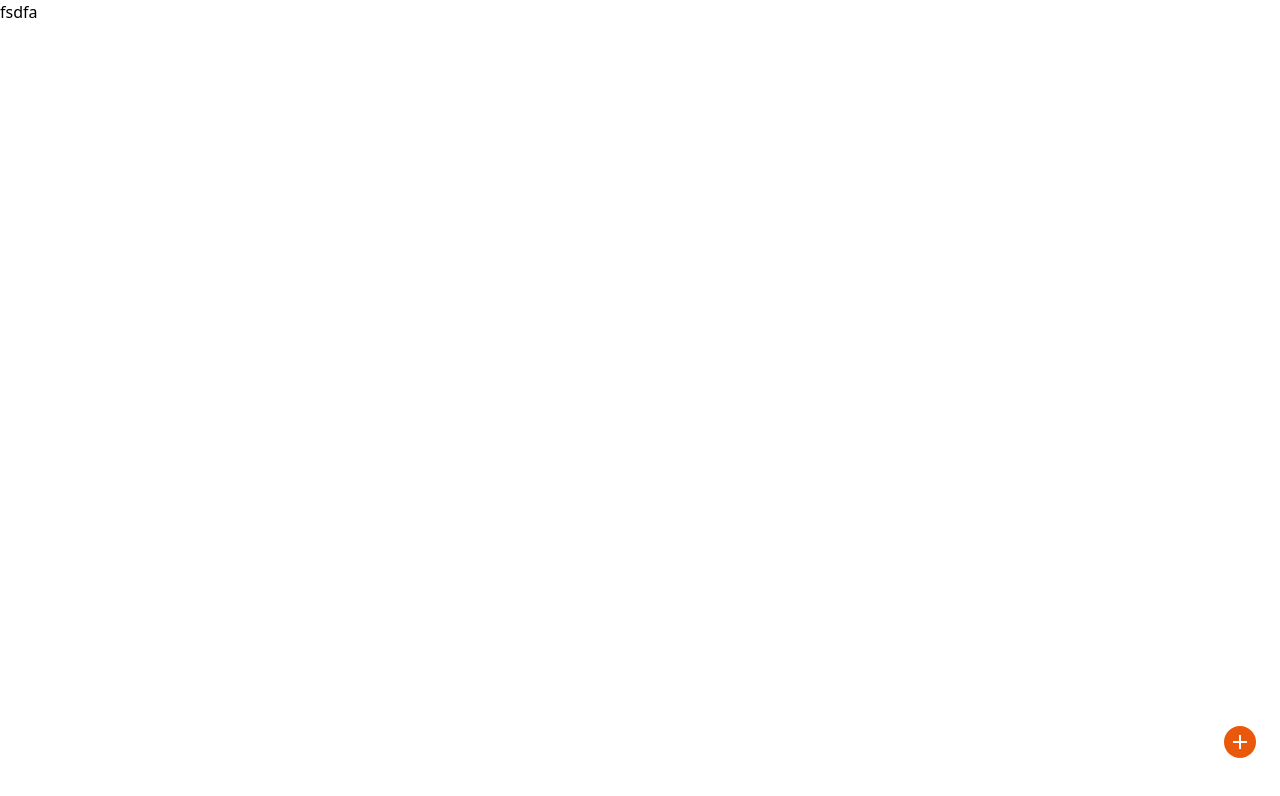
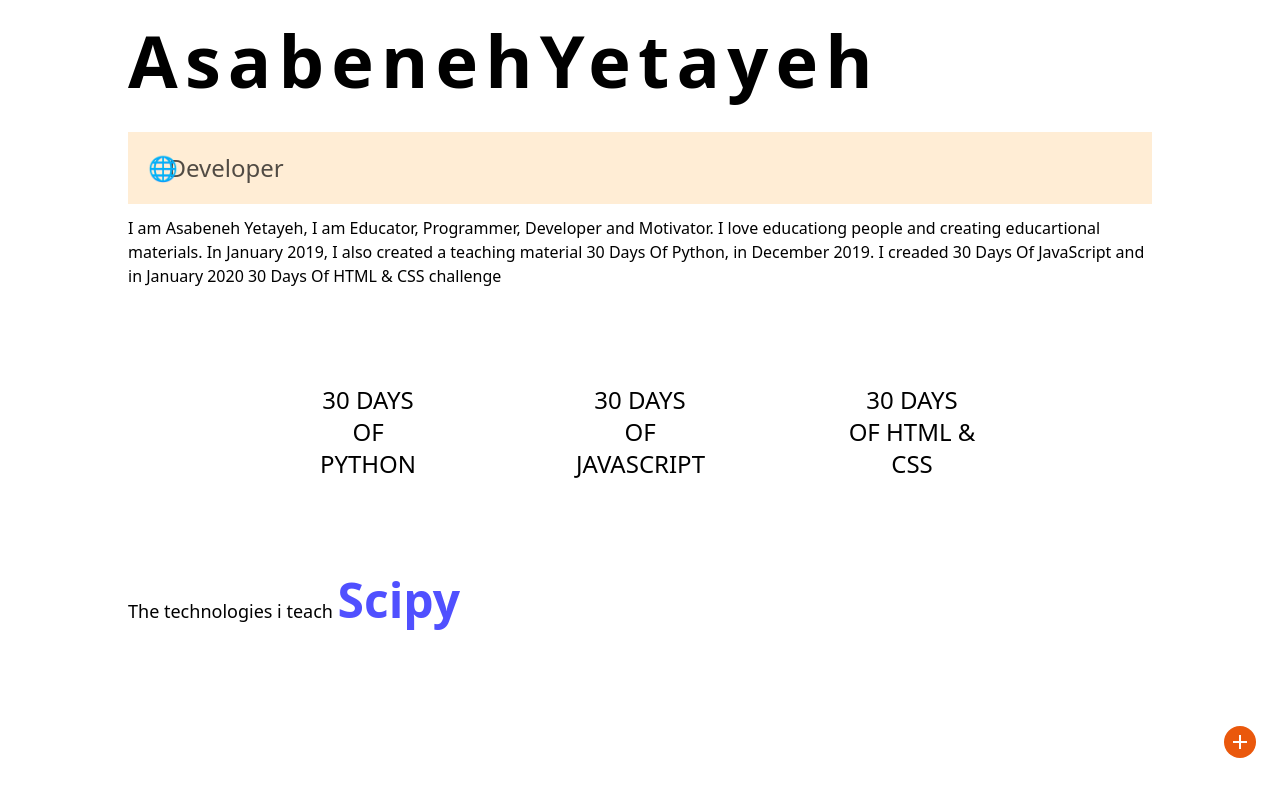
Before and after one commit to gouravg8/countryDataVisual, a plain HTML site: page dist/portfolio.html in a window 1280 px wide. Drawn offline with nearby package versions, Linux system fonts and the light colour scheme.

Commit message:
modified site and added blink and all animations, logics(ch.emoji, ch.name)

```diff
--- a/dist/portfolio.html
+++ b/dist/portfolio.html
@@ -8,12 +8,88 @@
     <title>Authors Portfolio</title>
     <link rel="stylesheet" href="style.css">
 </head>
+<style>
+    * {
+        margin: 0;
+        bottom: 0;
+        box-sizing: border-box;
+    }
+
+    body,
+    html {
+        width: 100%;
+        height: 100%;
+    }
+
+    .authorTitlesSwapAnim {
+        animation: myAnim 1.5s ease 0s infinite normal forwards;
+    }
+
+    @keyframes myAnim {
+        0% {
+            opacity: 0;
+            transform: translateX(-30px);
+        }
+
+        100% {
+            opacity: 1;
+            transform: translateX(0);
+        }
+    }
+
+    .technologies {
+        animation: fade 1.5s ease 0s infinite normal forwards;
+    }
+
+    @keyframes fade {
+        0% {
+            opacity: 0;
+        }
+
+        100% {
+            opacity: 1;
+        }
+    }
+    .zoomText:hover{
+        animation: zoomt .7s ease 0s 1 normal forwards;
+    }
+    @keyframes zoomt {
+	0% {
+		transform: scale(1);
+	}
+
+	100% {
+		transform: scale(1.1);
+	}
+}
+</style>
 
 <body>
-    <div class="container">
-fsdfa
+    <div class="container w-4/5 flex flex-col align-middle justify-center mx-auto">
+        <h1 id="authorName"
+            class="text-4xl tracking-widest my-6 md:text-6xl font-semibold lg:text-7xl"></h1>
+
+        <div class="text-2xl flex justify-start align-middle bg-orange-100 p-3 my-3 lg:p-5">
+            <span id="authorTitlesEmoji" class='z-20'>🌱</span>
+            <p id="authorTitles" class="z-10">Educator</p>
+        </div>
+        <p id="authorBio" class="text-base"></p>
+        <div id="challenges" class="flex flex-wrap align-middle justify-center gap-4 my-8">
+            <!-- <p
+                class="w-3/4 p-6 md:p-16 text-center uppercase font-semibold text-xl text-black rounded md:w-1/4 hover:bg-orange-200 hover:font-bold lg:w-1/6">
+                js for eveon</p> -->
+            <!-- <p
+                class="w-3/4 p-6 md:p-16 text-center uppercase font-semibold text-xl text-black rounded md:w-1/4 hover:bg-orange-200 hover:font-bold lg:w-1/6">
+                30 days of py</p>
+            <p
+                class="w-3/4 p-6 md:p-16 text-center uppercase font-semibold text-xl text-black rounded md:w-1/4 hover:bg-orange-200 hover:font-bold lg:w-1/6">
+                30 days of js</p> -->
+        </div>
+        <p class="text-base md:text-lg mb-12">The technologies i teach <span id="technologies"
+                class="text-3xl font-bold md:text-4xl lg:text-5xl ">Node</span></p>
     </div>
 
+    <!-- ! floating button starts -->
     <div class="floatingNav fixed right-6 bottom-10 flex flex-col justify-center w-18
         ">
         <div class="links flex flex-col bg-orange-300 p-2 rounded">
@@ -45,6 +121,7 @@ fsdfa
             }
         })
     </script>
+    <script type="module" src="portfolio.js"></script>
 </body>
 
 </html>
--- a/dist/portfolio.js
+++ b/dist/portfolio.js
@@ -0,0 +1,67 @@
+import asabenehChallenges2020 from "./author.mjs";
+let author = asabenehChallenges2020;
+let authorName = document.querySelector("#authorName");
+let authorTitles = document.querySelector("#authorTitles");
+let authorTitlesEmoji = document.querySelector("#authorTitlesEmoji");
+let authorBio = document.querySelector("#authorBio");
+let techs = document.querySelector("#technologies");
+let challenges = document.querySelector("#challenges");
+// name
+authorName.textContent = author.author.firstName + author.author.lastName;
+
+// titles and emoji
+let titles = author.author.titles;
+let ind = 0;
+setInterval(() => {
+  if (ind < titles.length) {
+    authorTitles.textContent = titles[ind][1];
+    authorTitlesEmoji.textContent = titles[ind][0];
+    authorTitles.classList.add("authorTitlesSwapAnim");
+    ind++;
+  } else {
+    ind = 0;
+  }
+}, 1500);
+
+authorBio.textContent = `I am ${author.author.firstName} ${author.author.lastName}, I am ${author.author.titles[0][1]}, ${author.author.titles[1][1]}, ${author.author.titles[2][1]} and ${author.author.titles[3][1]}. I love educationg people and creating educartional materials. In January 2019, I also created a teaching material ${author.challenges[0].name}, in December 2019. I creaded ${author.challenges[1].name} and in January 2020 ${author.challenges[2].name} challenge`;
+
+for (let el = 0; el < 3; el++) {
+  let challes = `<p
+    class="zoomText w-3/4 p-6 md:p-16 text-center uppercase font-light text-2xl text-black rounded md:w-1/4 hover:bg-orange-200 lg:w-1/4">
+    ${author.challenges[el].name}</p>`;
+  challenges.innerHTML += challes;
+}
+
+let colors = [
+  "aqua",
+  "black",
+  "blue",
+  "fuchsia",
+  "gray",
+  "green",
+  "lime",
+  "maroon",
+  "navy",
+  "olive",
+  "purple",
+  "red",
+  "silver",
+  "teal",
+  "yellow",
+];
+let index = 0;
+setInterval(() => {
+  if (index < titles.length) {
+    let randChallenge = Math.floor(Math.random() * author.challenges.length);
+    let randTopic = Math.floor(
+      Math.random() * author.challenges[randChallenge].topics.length
+    );
+    let randTech = author.challenges[randChallenge].topics[randTopic];
+    techs.textContent = randTech;
+    techs.classList.add("technologies");
+    techs.style.color = colors[Math.floor(Math.random() * colors.length)];
+    index++;
+  } else {
+    index = 0;
+  }
+}, 1500);
```
Also changed, not shown: dist/style.css.
